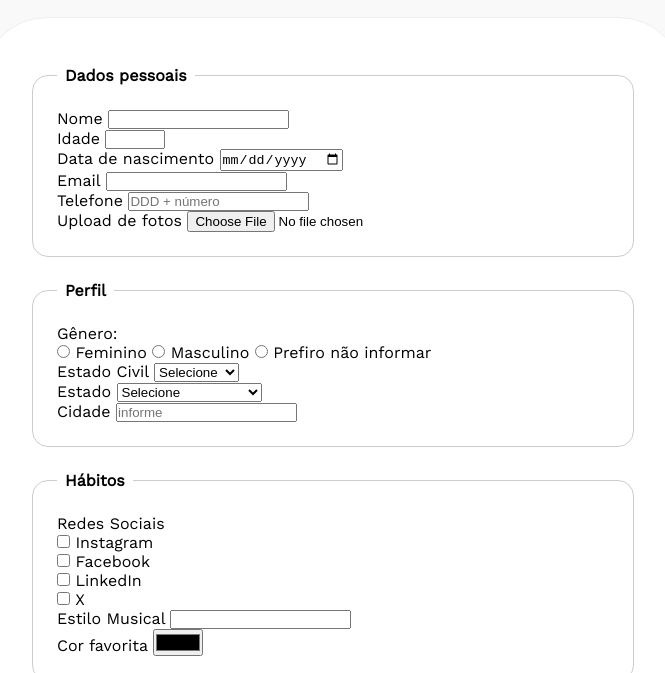
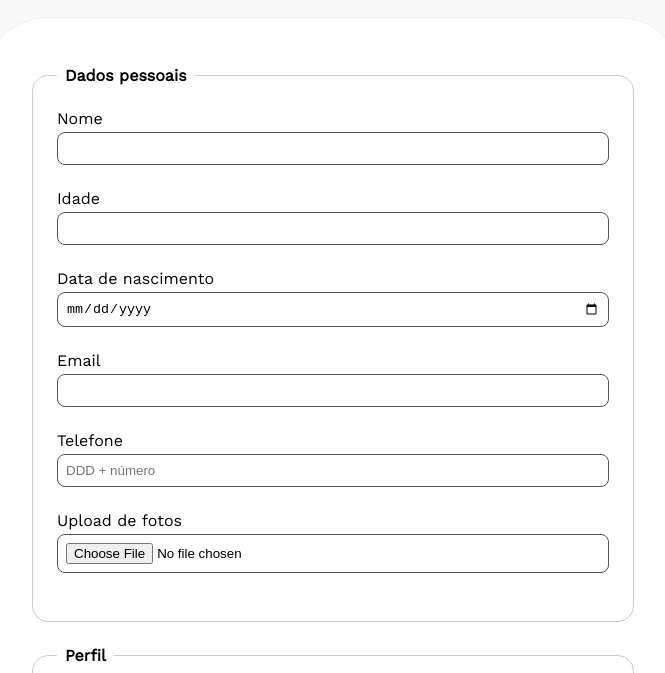
Before and after one commit to ViniciusNathan/pesquisa-culturama, a plain HTML site: page index.html in a window 1280 px wide. Shown: the part 127-800 px from the top of the page, without its empty margins (307-972 px from the left). Drawn offline with nearby package versions, Linux system fonts and the light colour scheme.

Commit message:
field style

```diff
--- a/css/style.css
+++ b/css/style.css
@@ -47,3 +47,29 @@ legend {
     font-size: 16px;
     padding: 0 8px;
 }
+
+label {
+    display: inline-block;
+    margin-bottom: 4px;
+}
+
+input, select, textarea {
+    width: 100%;
+    padding: 8px;
+    margin-bottom: 24px;
+    border: 1px solid #555;
+    border-radius: 8px;
+}
+
+textarea {
+    min-height: 100px;
+}
+
+input[type='radio'],
+input[type='checkbox'] {
+    width: auto;
+}
+
+input[type='color'] {
+    width: 40px;
+}
```
